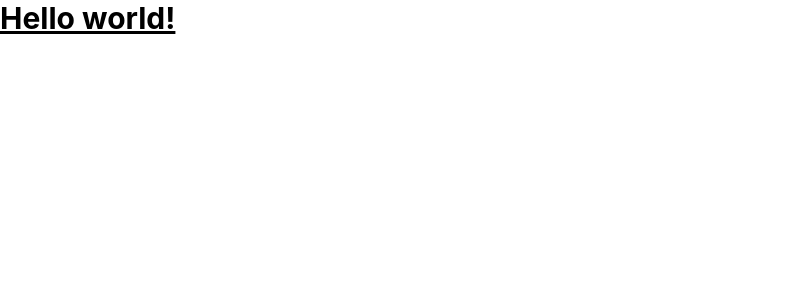
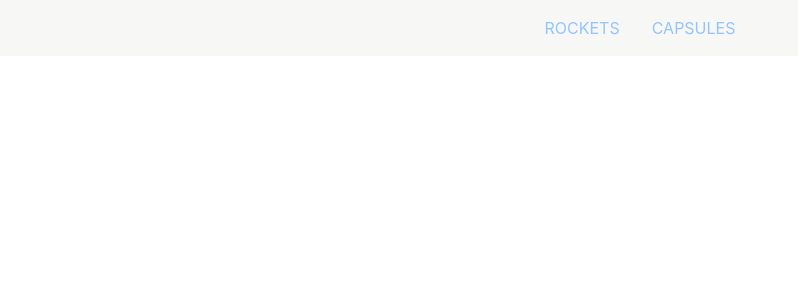
Before and after one commit to moxie99/Oluwasegun-Frontend-Developer, a React (Create React App) app: page /rockets in a window 1280 px wide. Shown: the top 300 px of the page, without its empty margins (0-798 px from the left). Built offline with nearby package versions, Linux system fonts and the light colour scheme.

Commit message:
set up the nav bar and navigation

```diff
--- a/package.json
+++ b/package.json
@@ -10,6 +10,7 @@
     "react": "^18.2.0",
     "react-dom": "^18.2.0",
     "react-redux": "^8.0.5",
+    "react-router-dom": "^6.10.0",
     "react-scripts": "5.0.1",
     "styled-components": "^5.3.9",
     "web-vitals": "^2.1.4"
--- a/src/App.js
+++ b/src/App.js
@@ -1,10 +1,17 @@
-import logo from "./logo.svg";
 import "./App.css";
-
+import { BrowserRouter, Navigate, Route, Routes } from "react-router-dom";
+import Rocket from "./pages/Rocket";
+import Capsule from "./pages/Capsule";
 function App() {
   return (
     <div>
-      <h1 className="text-3xl font-bold underline">Hello world!</h1>
+      <BrowserRouter>
+        <Routes>
+          <Route path="/" element={<Navigate to="/rockets" replace />} />
+          <Route path="/rockets" element={<Rocket />} />
+          <Route path="/capsules" element={<Capsule />} />
+        </Routes>
+      </BrowserRouter>
     </div>
   );
 }
--- /dev/null
+++ b/src/components/Banner.js
@@ -0,0 +1,31 @@
+import Image from "next/image";
+import React from "react";
+import banner from "../public/banner.png";
+function Banner() {
+  return (
+    <div className="flex items-center justify-between py-10 bg-pink-100 border-purple-500 rounded-md md:h-50 border-y lg:py-0">
+      <div className="flex-1 px-10 spaxe-y-5">
+        <h1 className="max-w-xl font-serif text-6xl text-purple-800">
+          <span className="text-purple-900 underline decoration-purple-400 decoration-4">
+            Adenike talks health
+          </span>{" "}
+          gives you everything about health and wellbeing
+        </h1>
+        <h1 className="py-2 my-10 text-purple-700">
+          Health tips and updates for girls, ladies and women that encapsulates
+          issues such as reproductive health tips, menstruation et al. Plus,
+          contents are rich and free.
+        </h1>
+      </div>
+      <div className="flex-1 hidden h-32 md:inline-flex lg:h-full">
+        <Image
+          className="hidden object-contain md:h-100 md:inline-flex sm:h-64 lg:h-full"
+          src={banner}
+          alt="hero image"
+        />
+      </div>
+    </div>
+  );
+}
+
+export default Banner;
--- /dev/null
+++ b/src/components/Navbar.js
@@ -0,0 +1,43 @@
+import React, { useEffect, useState } from "react";
+import { useLocation, useNavigate } from "react-router-dom";
+
+const Navbar = () => {
+  const [active, setActive] = useState("");
+  const navItems = [
+    {
+      text: "rockets",
+      id: "1",
+    },
+    {
+      text: "capsules",
+      id: "2",
+    },
+  ];
+
+  const navigate = useNavigate();
+  const { pathName } = useLocation();
+
+  useEffect(() => {
+    setActive(pathName?.substring(1));
+  }, [pathName]);
+  return (
+    <div className="sticky top-0 z-30 flex w-full items-center justify-between bg-[#f7f7f5] p-4">
+      <ul className="items-center justify-center flex-1 hidden space-x-8 md:flex cursor-pointer">
+        {navItems.map(({ text, id }) => (
+          <li
+            className={active === text ? "text-blue-700" : "text-blue-300"}
+            onClick={() => {
+              navigate(`/${text}`);
+              setActive(text);
+            }}
+            key={id}
+          >
+            {text.toUpperCase()}
+          </li>
+        ))}
+      </ul>
+    </div>
+  );
+};
+
+export default Navbar;
--- /dev/null
+++ b/src/pages/Capsule.js
@@ -0,0 +1,12 @@
+import React from "react";
+import Navbar from "../components/Navbar";
+
+const Capsule = () => {
+  return (
+    <div>
+      <Navbar />
+    </div>
+  );
+};
+
+export default Capsule;
--- /dev/null
+++ b/src/pages/Rocket.js
@@ -0,0 +1,12 @@
+import React from "react";
+import Navbar from "../components/Navbar";
+
+const Rocket = () => {
+  return (
+    <div>
+      <Navbar />
+    </div>
+  );
+};
+
+export default Rocket;
```
Also changed, not shown: 1 other file (tests, documents, lock files or other folders).
